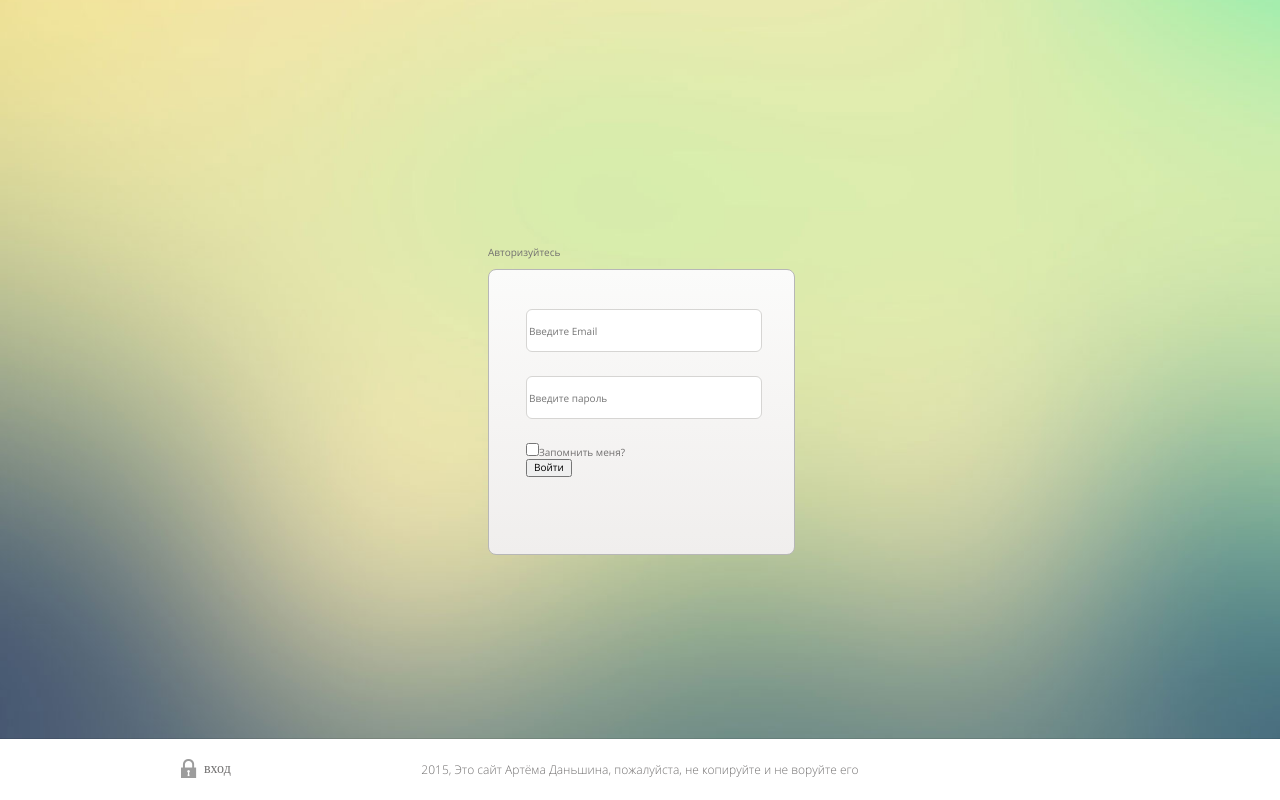
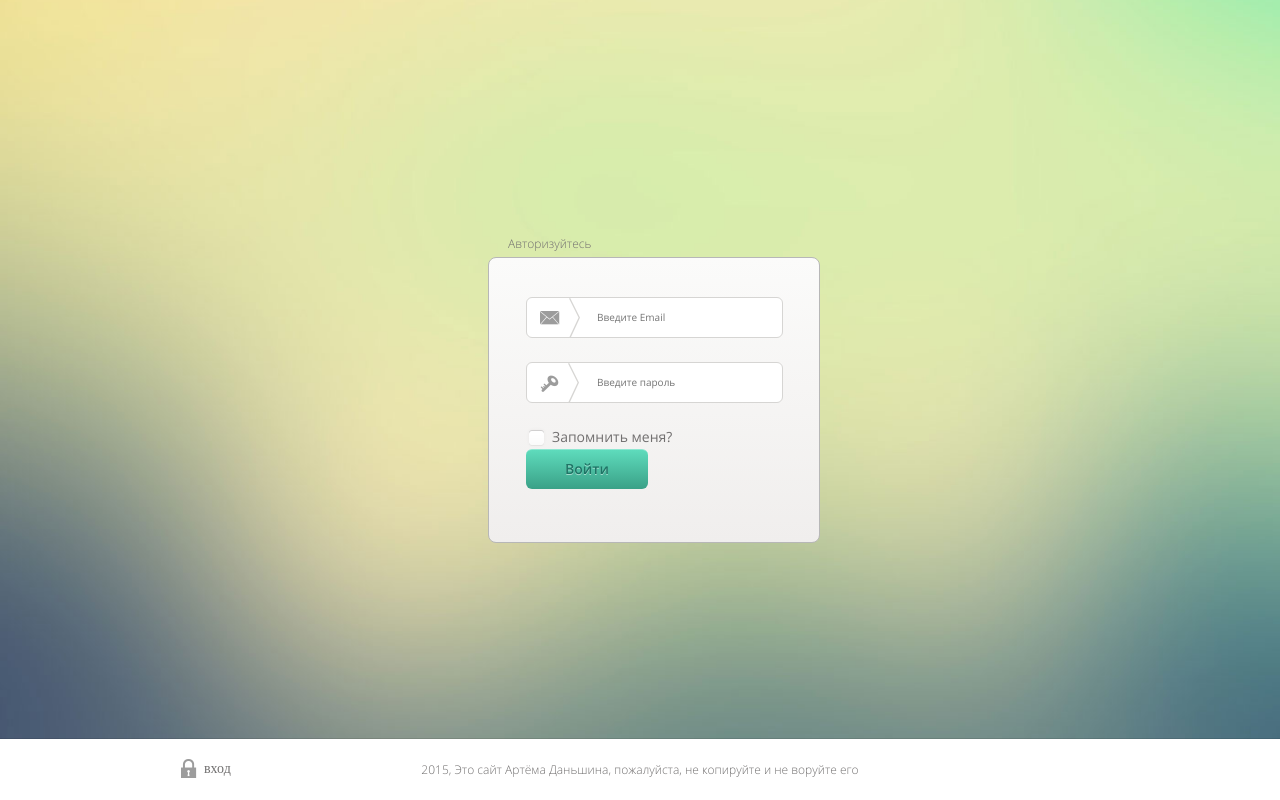
Before and after one commit to ArtDanshin/LoftSchool_dz1, a PHP site: page /auth.html in a window 1280 px wide. Run offline with PHP 8.4, Linux system fonts and the light colour scheme; some libraries are stand-ins or nearby versions; some web fonts are replaced.

Commit message:
Стилизована часть формы авторизации

```diff
--- a/app/auth.html
+++ b/app/auth.html
@@ -28,14 +28,21 @@
 				<div class="wrap-auth-form">
 					<form action="" class="authform">
 						<div class="wrap-auth-form-inner">
-							<input type="text" class="auth-mail" name="mail" placeholder="Введите Email">
-							<input type="text" class="auth-password" name="password" placeholder="Введите пароль">
+							<div class="wrap-auth-input">
+								<input type="text" class="auth-input" name="mail" placeholder="Введите Email">
+								<div class="auth-input-img mail"></div>
+							</div>
+							<div class="wrap-auth-input">
+								<input type="text" class="auth-input" name="password" placeholder="Введите пароль">
+								<div class="auth-input-img password"></div>
+							</div>
 							<div class="auth-remember">
-								<label class="auth-remember-head">
-									<input type="checkbox" class="auth-remember-checkbox" name="remember">Запомнить меня?
-								</label>
+									<input type="checkbox" class="auth-remember-checkbox" name="remember" id="remember_me">
+									<label class="auth-remember-head" for="remember_me"><span></span>Запомнить меня?</label>
 							</div>
-							<input type="button" class="auth-button" value="Войти">
+							<div class="wrap-auth-button">
+								<input type="button" class="auth-button" value="Войти">
+							</div>
 						</div>
 					</form>
 				</div>
--- a/app/css/auth.css
+++ b/app/css/auth.css
@@ -3,7 +3,7 @@
 	top: 50%;
 	left: 50%;
 	height: 330px;
-	width: 305px;
+	width: 330px;
 	margin-top: -165px;
 	margin-left: -152px;
 }
@@ -20,21 +20,100 @@
 	background: -ms-linear-gradient(top, #fbfbfa 0%,#f0eeed 100%); /* IE10+ */
 	background: linear-gradient(to bottom, #fbfbfa 0%,#f0eeed 100%); /* W3C */
 }
+.wrap-auth .auth-head {
+	font-family: "OpenSans_Light";
+	font-size: 12px;
+	margin: 0 0 5px 20px;
+}
 .wrap-auth-form-inner {
 	margin: 39px 0 0 37px;
-	width: 230px;
+	width: 254px;
 }
-.wrap-auth-form-inner .auth-mail {
+.wrap-auth-form-inner .wrap-auth-input {
+	position: relative;
 	width: 100%;
 	height: 39px;
-	margin-bottom: 24px;
+	margin-bottom: 26px;
+}
+.wrap-auth-input .auth-input-img {
+	position: absolute;
+	top: 1px;
+	left: 13px;
+}
+.wrap-auth-form-inner .auth-input {
+	display: block;
+	width: 183px;
+	height: 38px;
 	border-radius: 6px;
 	border: 1px #d6d5d3 solid;
+	padding-left: 70px;
+	padding-top: 0;
 }
-.wrap-auth-form-inner .auth-password {
-	width: 100%;
-	height: 39px;
-	margin-bottom: 24px;
+.wrap-auth-input .auth-input-img.mail {
+	width: 41px;
+	height: 40px;
+	background: url(../img/auth_mail.png) no-repeat 0 0;
+}
+.wrap-auth-input .auth-input-img.password {
+	width: 40px;
+	height: 40px;
+	background: url(../img/auth_key.png) no-repeat 0 0;
+}
+/* Label */
+.auth-remember-checkbox + .auth-remember-head span {
+	display: inline-block;
+	background: url(../img/cb-uncheck.png) no-repeat 0 0;
+	width: 22px;
+	height: 22px;
+	margin: -1px 4px 0 0;
+	vertical-align: middle;
+	cursor: pointer;
+}
+.auth-remember-checkbox:checked + .auth-remember-head span {
+	background: url(../img/cb-check.png) no-repeat 0 0;
+}
+.auth-remember-head {
+	position: relative;
+	display: inline-block;
+	font-family: "OpenSans_Regular";
+	font-size: 14px;
+}
+.auth-remember-checkbox {
+	display:none;
+}
+.wrap-button-submit {
+	margin: 0 auto;
+	margin-left: 27px;
+	width: 123px;
+	height: 41px;
+	padding-top: 1px;
+	padding-left: 1px;
 	border-radius: 6px;
-	border: 1px #d6d5d3 solid;
+	background: #57d2b4; /* Old browsers */
+	background: -moz-linear-gradient(top, #57d2b4 1%, #3aa187 100%); /* FF3.6+ */
+	background: -webkit-gradient(linear, left top, left bottom, color-stop(1%,#57d2b4), color-stop(100%,#3aa187)); /* Chrome,Safari4+ */
+	background: -webkit-linear-gradient(top, #57d2b4 1%,#3aa187 100%); /* Chrome10+,Safari5.1+ */
+	background: -o-linear-gradient(top, #57d2b4 1%,#3aa187 100%); /* Opera 11.10+ */
+	background: -ms-linear-gradient(top, #57d2b4 1%,#3aa187 100%); /* IE10+ */
+	background: linear-gradient(to bottom, #57d2b4 1%,#3aa187 100%); /* W3C */
 }
+.wrap-auth-button .auth-button {
+	display: inline-block;
+	margin-top: 0px;
+	width: 122px;
+	height: 40px;
+	border-width: 0px;
+	border-radius: 6px;
+	border-top: 1px #8fe7d1 solid;
+	background: #5edbbc; /* Old browsers */
+	background: -moz-linear-gradient(top, #5edbbc 0%, #3aa187 100%); /* FF3.6+ */
+	background: -webkit-gradient(linear, left top, left bottom, color-stop(0%,#5edbbc), color-stop(100%,#3aa187)); /* Chrome,Safari4+ */
+	background: -webkit-linear-gradient(top, #5edbbc 0%,#3aa187 100%); /* Chrome10+,Safari5.1+ */
+	background: -o-linear-gradient(top, #5edbbc 0%,#3aa187 100%); /* Opera 11.10+ */
+	background: -ms-linear-gradient(top, #5edbbc 0%,#3aa187 100%); /* IE10+ */
+	background: linear-gradient(to bottom, #5edbbc 0%,#3aa187 100%); /* W3C */
+	font-family: "OpenSans_Semibold";
+	font-size: 14px;
+	color: #1e7465;
+	text-shadow: 0 1px 0 rgba(255,255,255,0.5);
+}
```
Also changed, not shown: app/img/auth_key.png (added), app/img/auth_mail.png (added), app/img/cb-check.png (added), app/img/cb-uncheck.png (added).
